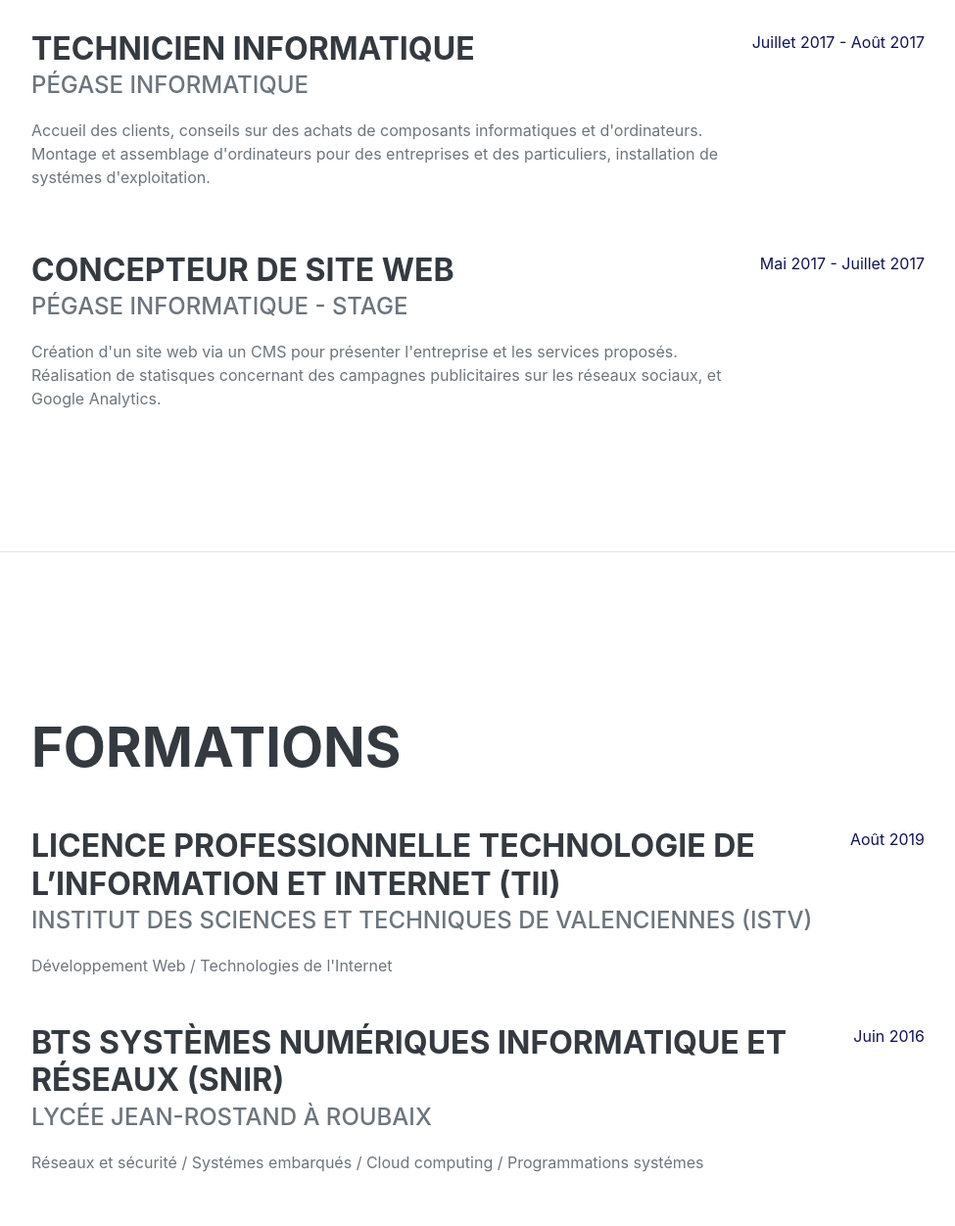
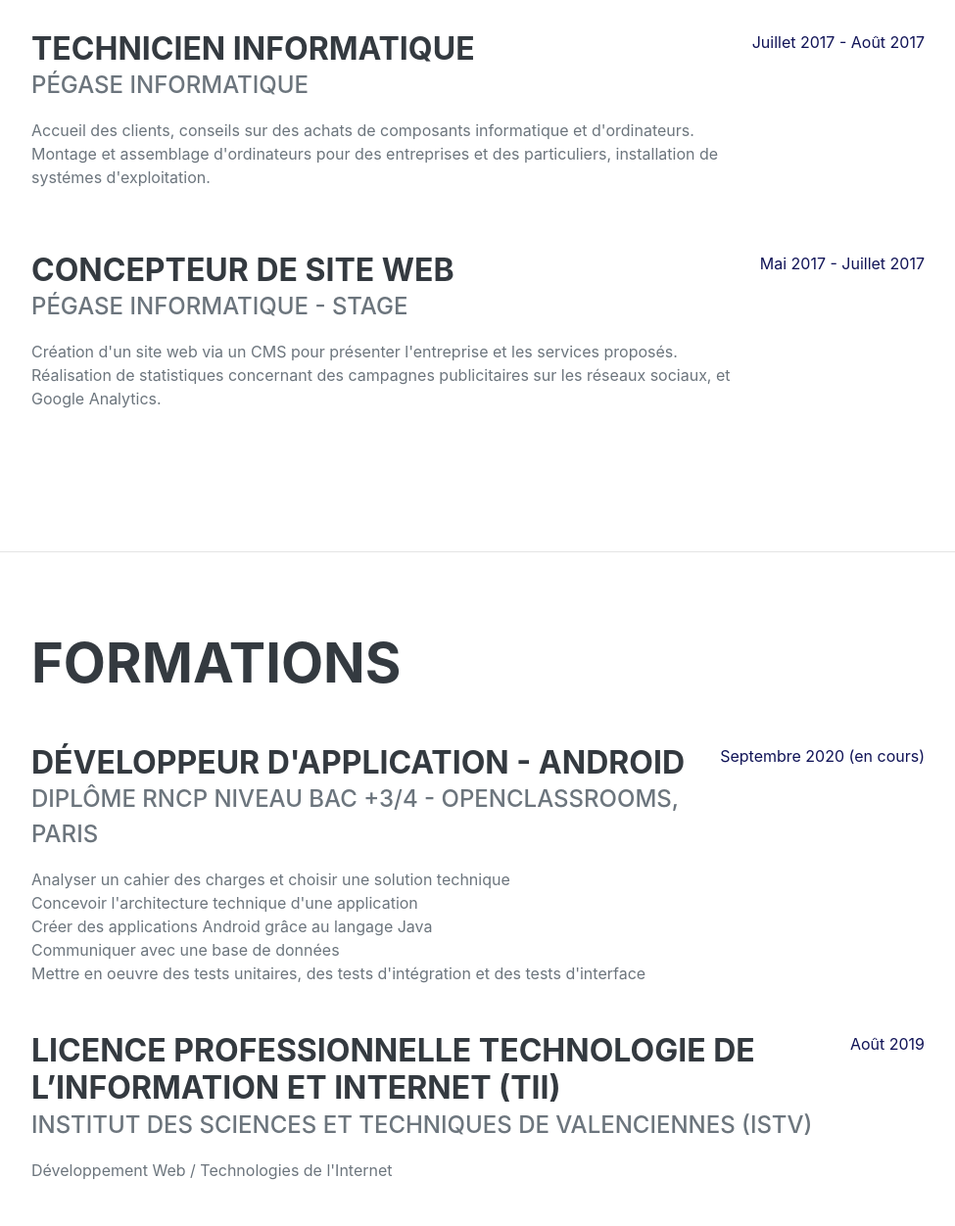
Before and after one commit to DelfaOne/porfolio, a plain HTML site: page index.html in a window 1280 px wide. Shown: the part 1240-2492 px from the top of the page at 98% size, without its empty margins (288-1263 px from the left). Drawn offline with nearby package versions, Linux system fonts and the light colour scheme; a web font is replaced by a local one.

Commit message:
Update index.html

```diff
--- a/index.html
+++ b/index.html
@@ -46,7 +46,7 @@
                         10 rue Haine Saint Pierre · 59810, Lesquin · 0646705161 ·
                         <a href="mailto:name@email.com">fadel.foudi@gmail.com</a>
                     </div>
-                    <p class="lead mb-5">En quête de nouveaux challenges, actuellement en formations de développeur d'application Android sur la plateforme OpenClassroom, je recherche une entreprise qui pourrais m'accueillir en contrat d'alternance.</p>
+                    <p class="lead mb-5">À la recherche de nouveaux challenges, actuellement en formation de développeur d'application Android sur la plateforme OpenClassroom, je recherche une entreprise qui pourrait m'accueillir en contrat d'alternance.</p>
                     <div class="social-icons">
                         <a class="social-icon" href="https://www.linkedin.com/in/fadelfoudi?challengeId=AQGdpssGKQWICQAAAXS5oFAdCdHf6WJ8HAF9_IsNSWVNBEux2gfAOlh_HQH4w1XxhdopR0bHbD5GNBBZ51sBuC6lpy85Ne4fug&submissionId=b4097866-6e55-3716-bc20-59000b7a7c6c"><i class="fab fa-linkedin-in"></i></a>
                         <a class="social-icon" href="https://github.com/DelfaOne"><i class="fab fa-github"></i></a>
@@ -74,7 +74,7 @@
                         <div class="flex-grow-1">
                             <h3 class="mb-0">Technicien Informatique</h3>
                             <div class="subheading mb-3">Pégase Informatique</div>
-                            <p>Accueil des clients, conseils sur des achats de composants informatiques et d'ordinateurs. Montage et assemblage d'ordinateurs pour des entreprises et des particuliers, installation de systémes d'exploitation.</p>
+                            <p>Accueil des clients, conseils sur des achats de composants informatique et d'ordinateurs. Montage et assemblage d'ordinateurs pour des entreprises et des particuliers, installation de systémes d'exploitation.</p>
                         </div>
                         <div class="flex-shrink-0"><span class="text-primary">Juillet 2017 - Août 2017</span></div>
                     </div>
@@ -82,7 +82,7 @@
                         <div class="flex-grow-1">
                             <h3 class="mb-0">Concepteur de site web</h3>
                             <div class="subheading mb-3">Pégase Informatique - Stage</div>
-                            <p>Création d'un site web via un CMS pour présenter l'entreprise et les services proposés.  Réalisation de statisques concernant des campagnes publicitaires sur les réseaux sociaux, et Google Analytics.</p>
+                            <p>Création d'un site web via un CMS pour présenter l'entreprise et les services proposés.  Réalisation de statistiques concernant des campagnes publicitaires sur les réseaux sociaux, et Google Analytics.</p>
                         </div>
                         <div class="flex-shrink-0"><span class="text-primary">Mai 2017 - Juillet 2017</span></div>
                     </div>
@@ -95,6 +95,18 @@
                     <h2 class="mb-5">FORMATIONS</h2>
                     <div class="d-flex flex-column flex-md-row justify-content-between mb-5">
                         <div class="flex-grow-1">
+                            <h3 class="mb-0">Développeur d'application - Android</h3>
+                            <div class="subheading mb-3">diplôme rncp niveau Bac +3/4 - OpenClassrooms, Paris</div>
+                            <div>Analyser un cahier des charges et choisir une solution technique</div>
+                            <div>Concevoir l'architecture technique d'une application</div>
+                            <div>Créer des applications Android grâce au langage Java</div>
+                            <div>Communiquer avec une base de données</div>
+                            <div>Mettre en oeuvre des tests unitaires, des tests d'intégration et des tests d'interface</div>
+                        </div>
+                        <div class="flex-shrink-0"><span class="text-primary">Septembre 2020 (en cours)</span></div>
+                    </div>
+                    <div class="d-flex flex-column flex-md-row justify-content-between mb-5">
+                        <div class="flex-grow-1">
                             <h3 class="mb-0">Licence Professionnelle Technologie de l’Information et Internet (TII)</h3>
                             <div class="subheading mb-3">Institut des Sciences et Techniques de Valenciennes (ISTV)</div>
                             <div>Développement Web / Technologies de l'Internet</div>
@@ -105,7 +117,7 @@
                         <div class="flex-grow-1">
                             <h3 class="mb-0">BTS Systèmes Numériques Informatique et Réseaux (SNIR)</h3>
                             <div class="subheading mb-3">Lycée Jean-Rostand à Roubaix</div>
-                            <div>Réseaux et sécurité / Systémes embarqués / Cloud computing / Programmations systémes</div>
+                            <div>Réseaux et sécurité / Systèmes embarqués / Cloud computing / Programmations systémes</div>
                         </div>
                         <div class="flex-shrink-0"><span class="text-primary">Juin 2016</span></div>
                     </div>
@@ -148,7 +160,7 @@
                     <ul class="fa-ul mb-0">
                         <li>
                             <span class="fa-li"><i class="fas fa-folder-open"></i></span>
-                            Systéme embarqué (Raspberry Pi) permettant l'ouverture d'un verin automatique &nbsp;<i class="fas fa-cogs"></i>&nbsp;Linux(Configuration d'un serveur web, Tâches CRON), C++, Android, PHP.
+                            Système embarqué (Raspberry Pi) permettant l'ouverture d'un verin automatique &nbsp;<i class="fas fa-cogs"></i>&nbsp;Linux(Configuration d'un serveur web, Tâches CRON), C++, Android, PHP.
                         </li>
                         <li>
                             <span class="fa-li"><i class="fas fa-folder-open"></i></span>
@@ -167,7 +179,7 @@
             <section class="resume-section" id="interests">
                 <div class="resume-section-content">
                     <h2 class="mb-5">Centre d'Intérêt</h2>
-                    <p>Hormis le développement je m'intéresse énormément à l'industrie du jeu vidéo et aux nouvelles technologies. J'aime aussi voyager et découvrir de nouvelles cultures. Je pratique également du tennis de table depuis maintenant plus de 12 ans au niveau régionale car j'adore la compétition.</p>
+                    <p>Hormis le développement je m'intéresse énormément à l'industrie du jeu vidéo et aux nouvelles technologies. J'aime aussi voyager et découvrir de nouvelles cultures. Je pratique également du tennis de table depuis maintenant plus de 12 ans au niveau régional car j'adore la compétition.</p>
                 </div>
             </section>
             <hr class="m-0" />
```
